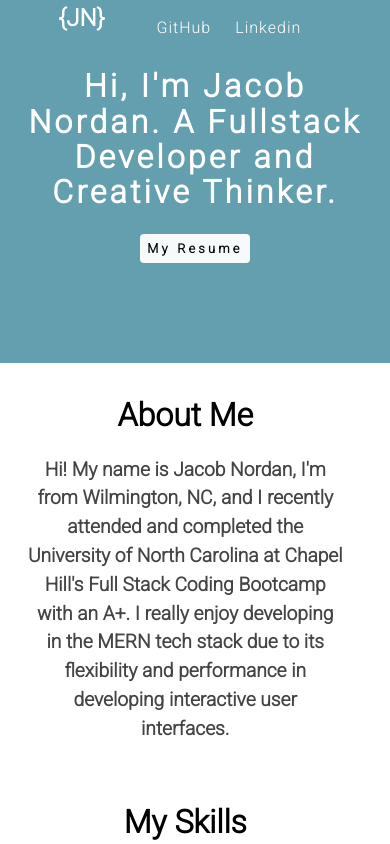
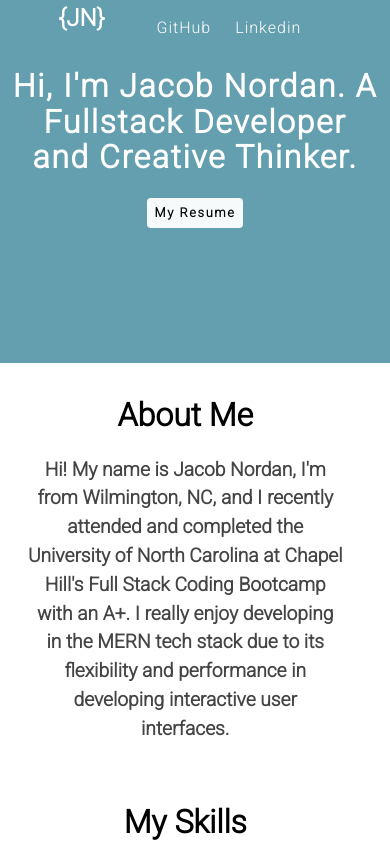
Before and after one commit to jnordan132/Portfolio, a React (Create React App) app: page / in a window 390 px wide. Shown: the top 844 px of the page. Built offline with nearby package versions, Linux system fonts and the light colour scheme.

Commit message:
fixed letter spacing and code link for password gen

```diff
--- a/package.json
+++ b/package.json
@@ -2,7 +2,7 @@
   "name": "portfolio",
   "version": "0.1.0",
   "private": true,
-  "homepage": "https://jnordan132.github.io/portfolio",
+  "homepage": "https://jnordan132.github.io/Portfolio",
   "dependencies": {
     "@react-google-maps/api": "^2.7.0",
     "@testing-library/jest-dom": "^5.16.1",
--- a/src/components/Portfolio/index.js
+++ b/src/components/Portfolio/index.js
@@ -83,7 +83,7 @@ function Portfolio() {
             <strong>Password Generator</strong>
           </h2>
           <div className="buttons">
-            <button className="code"><a target="_blank" rel="noopener noreferrer"href="https://github.com/jnordan132/Employee-Tracker">Code</a></button>
+            <button className="code"><a target="_blank" rel="noopener noreferrer"href="https://github.com/jnordan132/Password-Generator">Code</a></button>
             <button className="site"><a target="_blank" rel="noopener noreferrer"href="https://jnordan132.github.io/Password-Generator/">Site</a></button>
           </div>
         </div>
--- a/src/index.css
+++ b/src/index.css
@@ -460,6 +460,7 @@ nav a:hover {
 @media screen and (max-width: 415px) {
   .intro h1 {
     line-height: 2.2rem;
+    letter-spacing: .1rem;
   }
   .header {
     padding-right: 3%;
```
